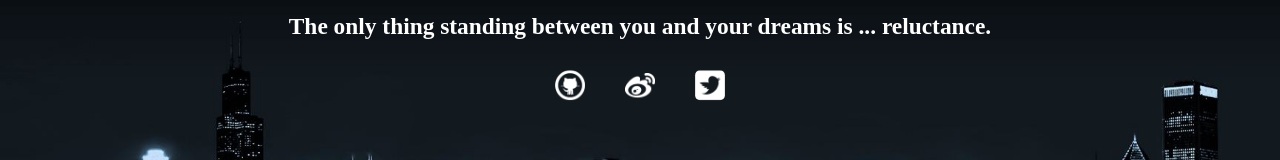
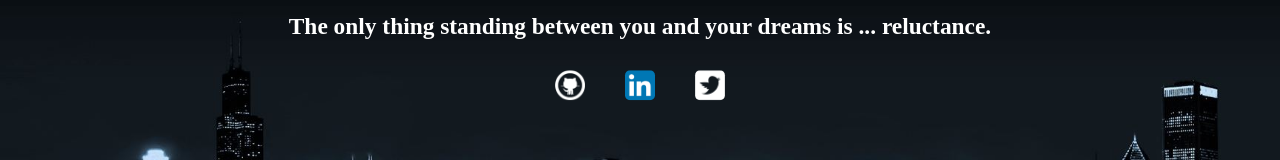
Before and after one commit to victorsummer/vitoblog, a Vue app: page /blog/home in a window 1280 px wide. Shown: the part 314-474 px from the top of the page. Built offline with nearby package versions, Linux system fonts and the light colour scheme; no server answers.

Commit message:
Update linkedin logo

```diff
--- a/src/App.vue
+++ b/src/App.vue
@@ -7,9 +7,9 @@
         <h1>Vito's Blog</h1>
         <h3>The only thing standing between you and your dreams is ... reluctance.</h3>
         <p class="socials">
-          <a href="https://github.com/Lee-Cloud" target="_blank" class='icon github'></a>
-          <a href="http://weibo.com/2808915224" target="_blank" class='icon sina'></a>
-          <a href="https://twitter.com/dangerous_cl"  target="_blank" class='icon twitter'></a>
+          <a href="https://github.com/victorsummer" target="_blank" class='icon github'></a>
+          <a href="https://www.linkedin.com/in/vito-ao5006757b" target="_blank" class='icon linkedin'></a>
+          <a href="https://twitter.com/ao_vito"  target="_blank" class='icon twitter'></a>
         </p>
       </div>
       <i class="icon-down" v-on:click="rollDown"></i>
@@ -137,8 +137,8 @@ export default {
  p.socials > a.github {
    background-image: url('./assets/github-10-xxl.png');
  }
- p.socials > a.sina {
-   background-image: url('./assets/sina-logo.png');
+ p.socials > a.linkedin {
+   background-image: url('./assets/linkedin-logo.jpg');
  }
  p.socials > a.twitter {
    background-image: url('./assets/Twitter-logo.png');
```
Also changed, not shown: src/assets/linkedin-logo.jpg (added), src/assets/sina-logo.png (deleted), 12 other files (tests, documents, lock files or other folders).
